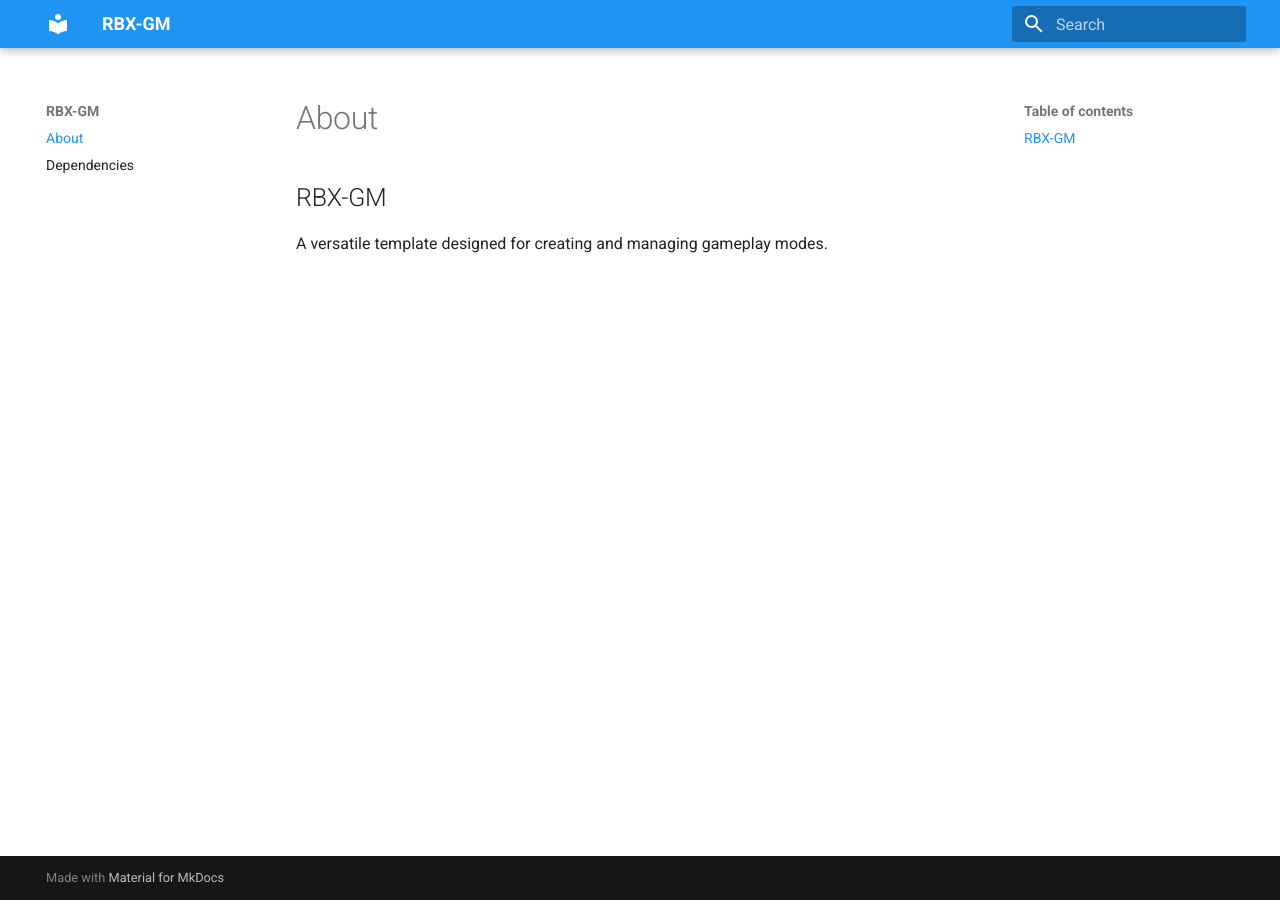
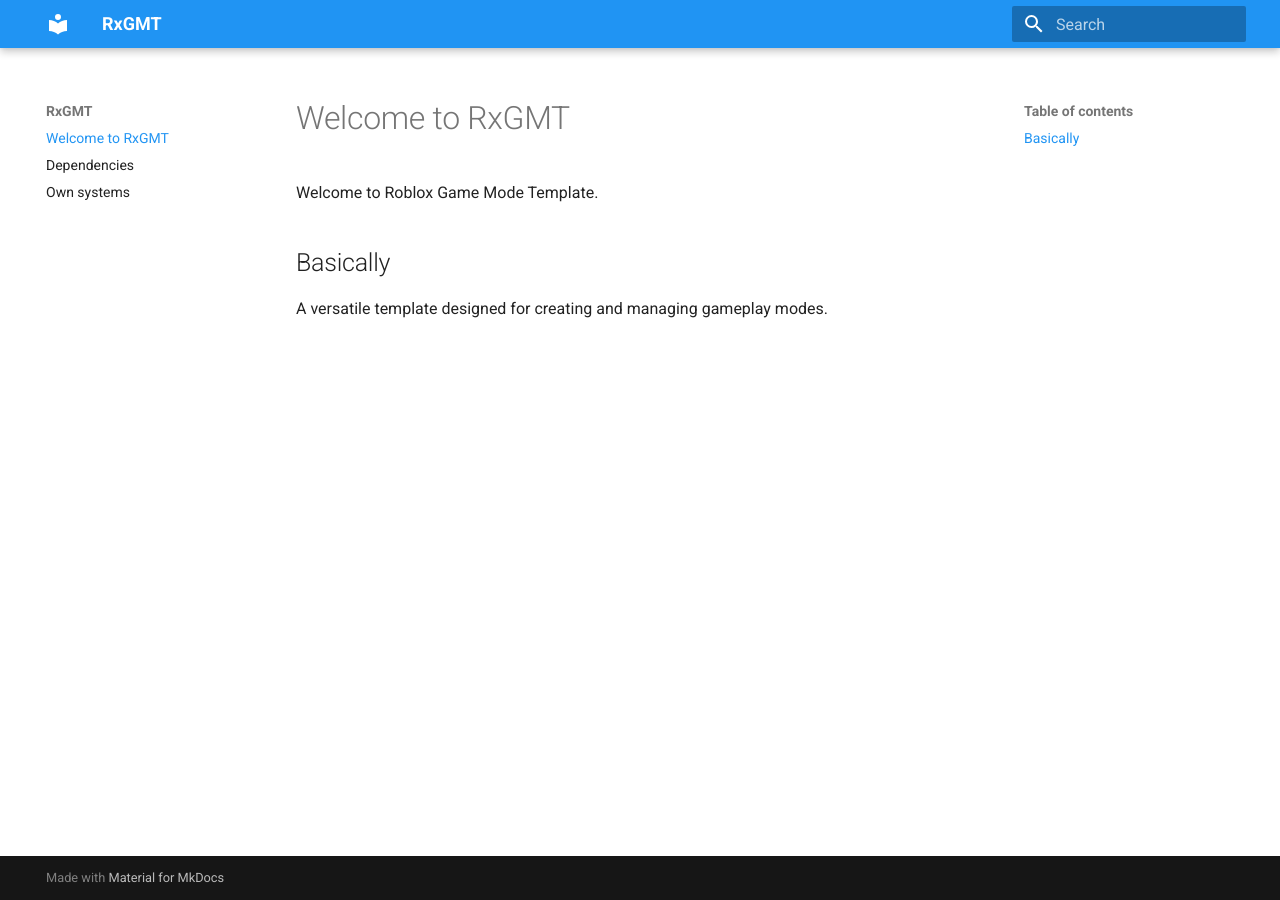
Before and after one commit to tomasz-mizak/RxGMT, an MkDocs documentation site: the page built from docs/index.md, in a window 1280 px wide. Built offline with MkDocs 1.6.1 and Material for MkDocs 9.7.7, drawn with Linux system fonts in a browser that asks for light colours.

Commit message:
Another rename.

```diff
--- a/docs/index.md
+++ b/docs/index.md
@@ -1,4 +1,5 @@
-# About
+# Welcome to RxGMT
+Welcome to Roblox Game Mode Template.
 
-## RBX-GM
+## Basically
 A versatile template designed for creating and managing gameplay modes.
--- /dev/null
+++ b/docs/systems.md
@@ -0,0 +1,3 @@
+# Own systems
+
+...
--- a/mkdocs.yml
+++ b/mkdocs.yml
@@ -1,4 +1,4 @@
-site_name: RBX-GM
+site_name: RxGMT
 theme:
   name: material
   palette:
```
